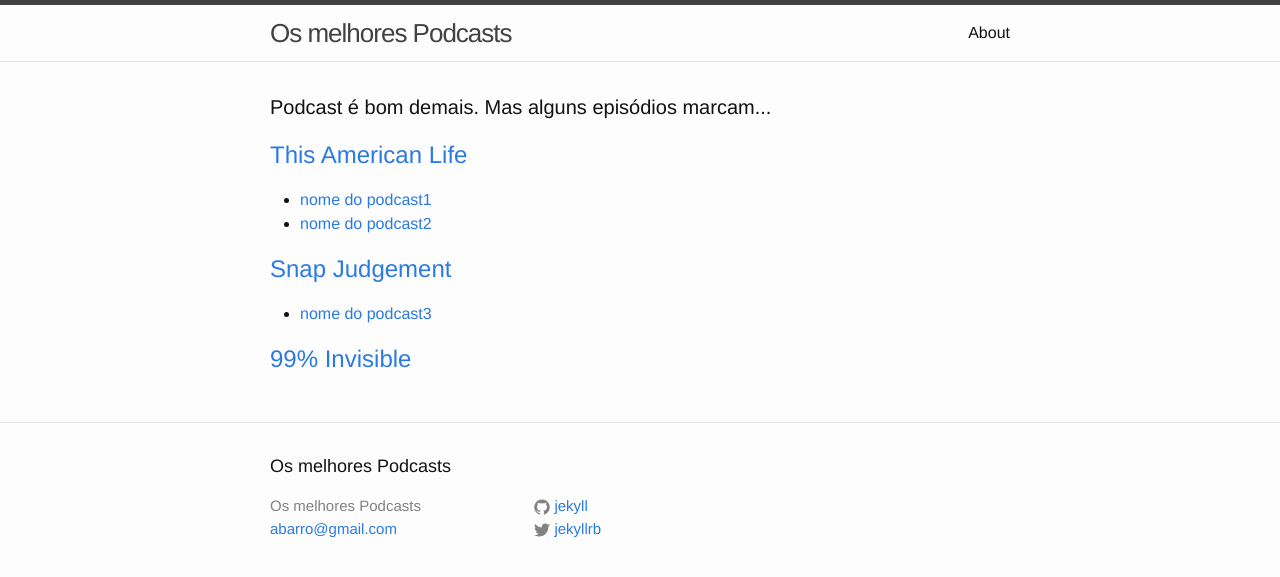
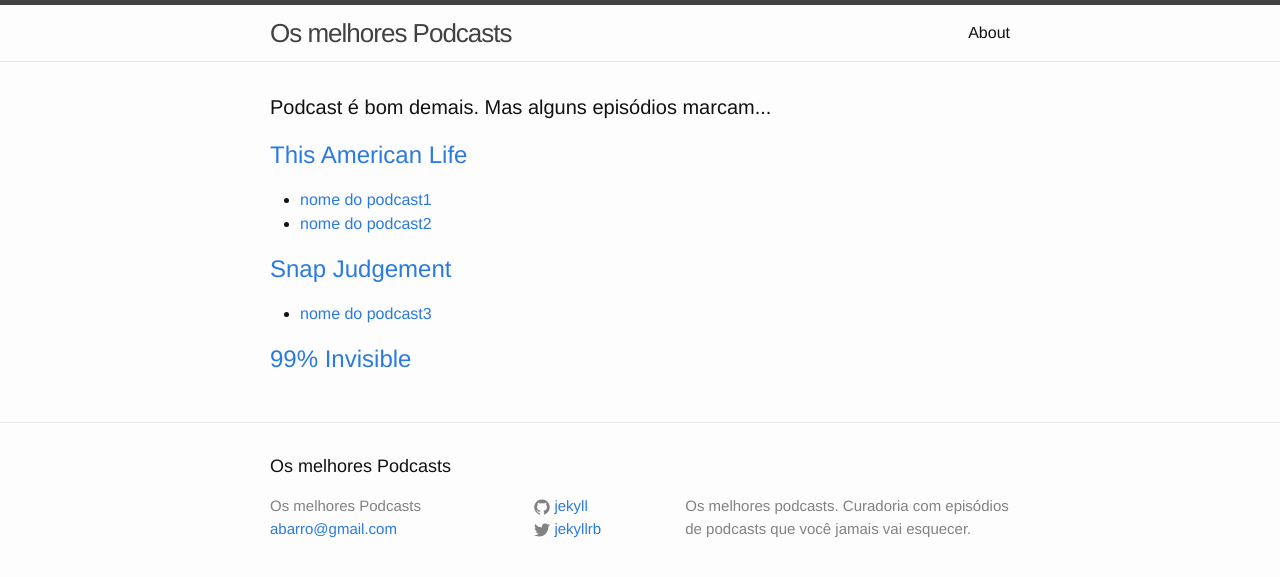
Before and after one commit to abarro/omp, a Jekyll site: the page built from index.html, in a window 1280 px wide. Shown: the top 577 px of the page. Built offline with Jekyll 4.4.1, drawn with Linux system fonts in a browser that asks for light colours.

Commit message:
new description

```diff
--- a/_config.yml
+++ b/_config.yml
@@ -9,7 +9,7 @@
 title: Os melhores Podcasts
 email: abarro@gmail.com
 description: > # this means to ignore newlines until "baseurl:"
-
+  Os melhores podcasts. Curadoria com episódios de podcasts que você jamais vai esquecer.
 baseurl: "" # the subpath of your site, e.g. /blog
 url: "http://abarro.github.io" # the base hostname & protocol for your site
 twitter_username: jekyllrb
```
